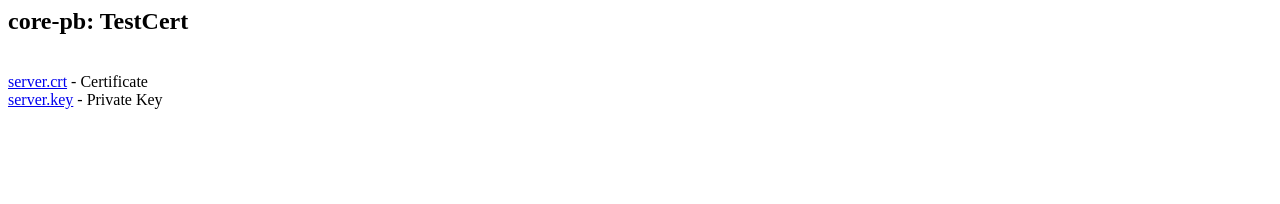
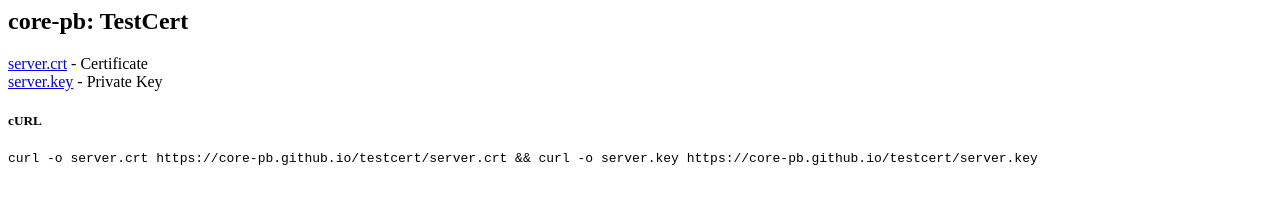
Before and after one commit to core-pb/testcert, a plain HTML site: page public/index.html in a window 1280 px wide. Drawn offline with Linux system fonts and the light colour scheme.

Commit message:
feat(doc): add curl use

```diff
--- a/public/index.html
+++ b/public/index.html
@@ -1,3 +1,10 @@
-<h2>core-pb: TestCert</h2><br/>
+<h2>core-pb: TestCert</h2>
 <a href="server.crt">server.crt</a> - Certificate<br/>
 <a href="server.key">server.key</a> - Private Key<br/>
+
+<h5>cURL</h5>
+
+<code>
+curl -o server.crt https://core-pb.github.io/testcert/server.crt &&
+curl -o server.key https://core-pb.github.io/testcert/server.key
+</code>
```
